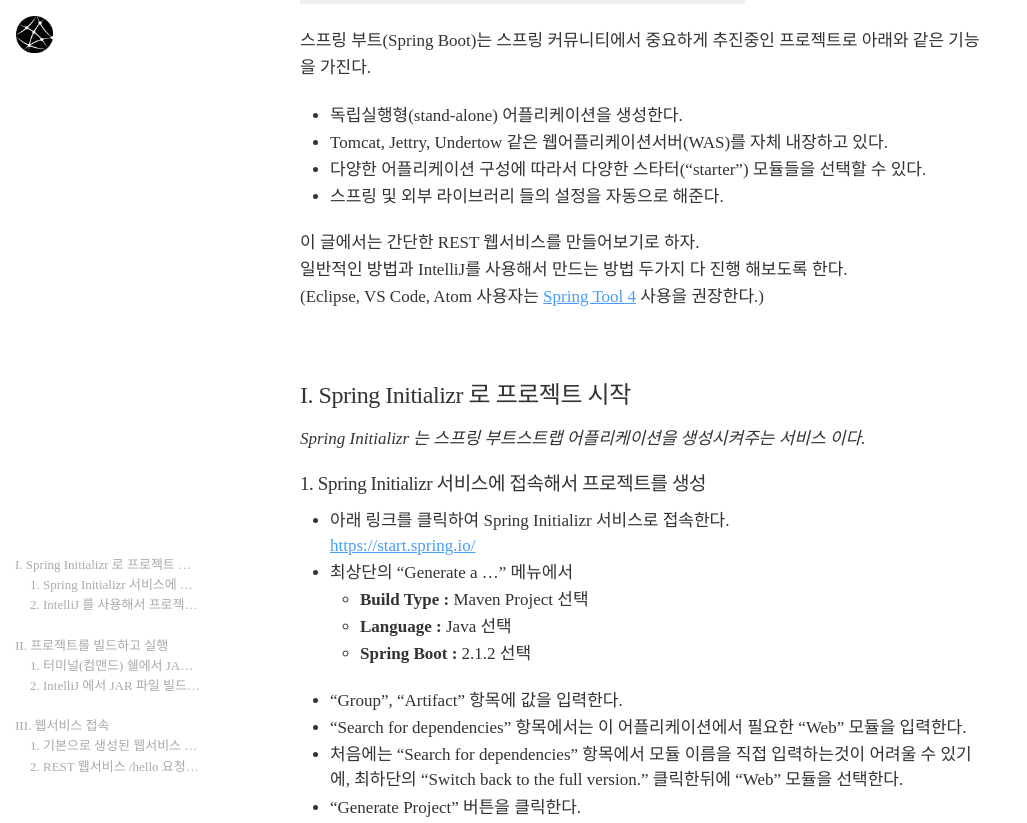
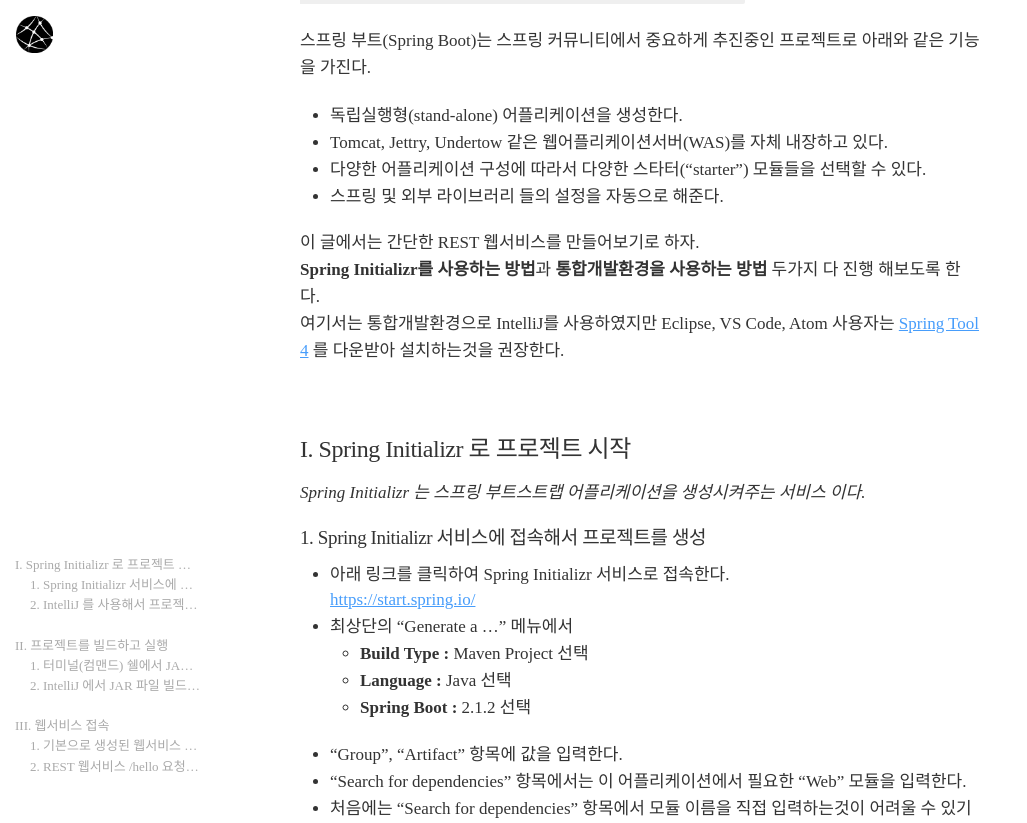
Before and after one commit to skypacific/skypacific.github.io, a Jekyll site: the page built from _posts/2019-01-25-kang.heehun@introduce-spring-boot.md, in a window 1280 px wide and 1400 px high, scrolled down 312 px. Shown: the top 823 px of the window, without its empty margins (0-1027 px from the left). Built offline with Jekyll 4.4.1, drawn with Linux system fonts in a browser that asks for light colours; nearby versions of some CDN libraries; the table of contents is made by our own code; some of the changed text lies outside the part shown.

Commit message:
modify post

````diff
--- a/_posts/2019-01-25-kang.heehun@introduce-spring-boot.md
+++ b/_posts/2019-01-25-kang.heehun@introduce-spring-boot.md
@@ -20,9 +20,8 @@
 + 스프링 및 외부 라이브러리 들의 설정을 자동으로 해준다.
 
 이 글에서는 간단한 REST 웹서비스를 만들어보기로 하자.<br/>
-일반적인 방법과 IntelliJ를 사용해서 만드는 방법 두가지 다 진행 해보도록 한다.<br/>
-(Eclipse, VS Code, Atom 사용자는 [Spring Tool 4](https://spring.io/tools) 사용을 권장한다.)
-
+**Spring Initializr를 사용하는 방법**과 **통합개발환경을 사용하는 방법** 두가지 다 진행 해보도록 한다.<br/>
+여기서는 통합개발환경으로 IntelliJ를 사용하였지만 Eclipse, VS Code, Atom 사용자는 [Spring Tool 4](https://spring.io/tools) 를 다운받아 설치하는것을 권장한다.
 
 ## I. Spring Initializr 로 프로젝트 시작
 
@@ -42,7 +41,7 @@
 	최하단의 "Switch back to the full version." 클릭한뒤에 "Web" 모듈을 선택한다.
 * "Generate Project" 버튼을 클릭한다.
 
-    ![Spring Initializr 서비스에 접속해서 프로젝트를 생성](/assets/images/springboot01.gif)
+  ![Spring Initializr 서비스에 접속해서 프로젝트를 생성](/assets/images/springboot01.gif)
 
 ***
 
@@ -52,7 +51,9 @@
 * 이 어플리케이션에서 필요한 "Web" 모듈을 선택하고 "Next" 버튼을 클릭한다.
 * 최종적으로 입력한 내용이 맞는지 확인하고 "Finish" 버튼을 클릭한다.
 
-	![IntelliJ 를 사용해서 프로젝트를 생성](/assets/images/springboot02.gif)
+`Spring Tool 4 (Eclipse) 에서 프로젝트를 생성할때는 File -> New -> Spring Starter Project 를 선택하면 된다.`
+
+  ![IntelliJ 를 사용해서 프로젝트를 생성](/assets/images/springboot02.gif)
 
 ***
 
@@ -81,7 +82,9 @@
 * 메뉴 "Build" -> "Build Project" 를 클릭하여 프로젝트를 빌드한다.
 * 메뉴 "Run" -> "Run 프로젝트명" 를 클릭하여 프로젝트를 실행한다.
 
-	![IntelliJ 에서 JAR 파일 빌드하고 실행](/assets/images/sbbuild02.gif)
+`Spring Tool 4 (Eclipse) 에서도 위와 같은 메뉴를 실행하면 된다.`
+
+  ![IntelliJ 에서 JAR 파일 빌드하고 실행](/assets/images/sbbuild02.gif)
 
 ***
 
@@ -94,13 +97,13 @@
 
 * 홈경로("/")의 요청핸들러(Request Handler)가 없기 때문에 404 에러가 나타나는것을 확인한다.
 
-	![IntelliJ 에서 JAR 파일 빌드하고 실행](/assets/images/sbservice01.png)
+  ![IntelliJ 에서 JAR 파일 빌드하고 실행](/assets/images/sbservice01.png)
 
 ### 2. REST 웹서비스 /hello 요청핸들러 추가
 
 * 프로젝트 아래에서 /src/main 디렉토리 아래의 어플리케이션 메인 자바파일을 연다.
 
-	![어플리케이션 메인 자바파일](/assets/images/java_application_main_default.png)
+  ![어플리케이션 메인 자바파일](/assets/images/java_application_main_default.png)
 
 * 아래 코드와 같이 간단한 /hello 핸들러를 추가한다.
 
@@ -115,14 +118,14 @@
     }
     ```
 
-	![어플리케이션 메인 hello 핸들러 추가](/assets/images/java_application_main_hello.png)
+  ![어플리케이션 메인 hello 핸들러 추가](/assets/images/java_application_main_hello.png)
 
 * 프로젝트를 다시 빌드하고 웹브라우져를 열고 아래 링크에 접속한다.
 [http://localhost:8080/hello](http://localhost:8080/hello)
 
 * /hello 요청핸들러(Request Handler)가 작동하여 "Hello World" 문자열이 나타나는것을 확인한다.
 
-	![IntelliJ 에서 hello 핸들러 접속](/assets/images/sbservice02.png)
+  ![IntelliJ 에서 hello 핸들러 접속](/assets/images/sbservice02.png)
 
 ***
 
````
Also changed, not shown: 12 other files.
